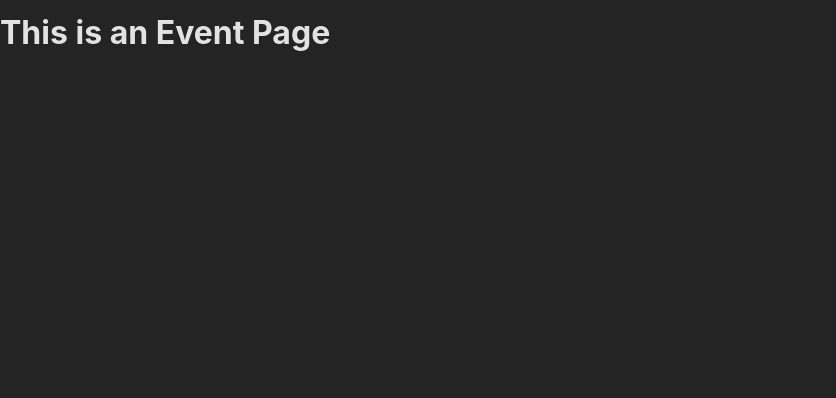
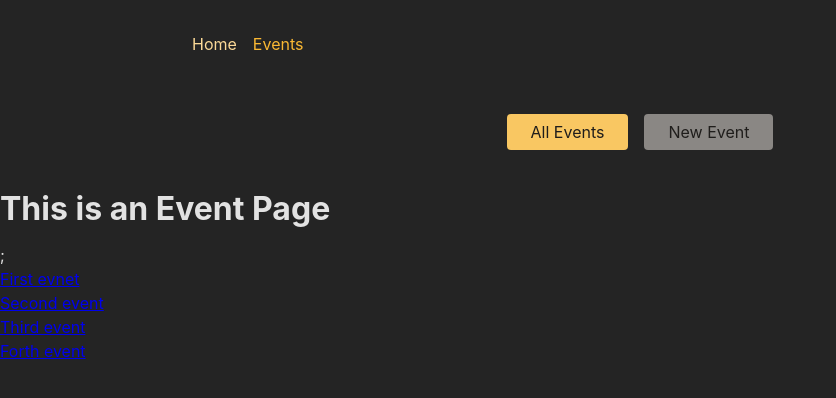
Before and after one commit to aniiaham/react_router_main, a React (Create React App) app: page /events in a window 1280 px wide. Shown: the top 398 px of the page, without its empty margins (0-836 px from the left). Built offline with nearby package versions, Linux system fonts and the light colour scheme.

Commit message:
all tasks are complited

```diff
--- a/src/App.js
+++ b/src/App.js
@@ -6,37 +6,52 @@
 //    - EventDetailPage
 //    - NewEventPage
 //    - EditEventPage
-// 2. Add routing & route definitions for these five pages
+//DONE
+// 2. Add routing & route definitions for these five pages //DONE
 //    - / => HomePage
 //    - /events => EventsPage
 //    - /events/<some-id> => EventDetailPage
 //    - /events/new => NewEventPage
 //    - /events/<some-id>/edit => EditEventPage
-// 3. Add a root layout that adds the <MainNavigation> component above all page components
-// 4. Add properly working links to the MainNavigation
-// 5. Ensure that the links in MainNavigation receive an "active" class when active
+// 3. Add a root layout that adds the <MainNavigation> component above all page components //DONE
+// 4. Add properly working links to the MainNavigation // DONE
+// 5. Ensure that the links in MainNavigation receive an "active" class when active //DONE
 // 6. Output a list of dummy events to the EventsPage
 //    Every list item should include a link to the respective EventDetailPage
 // 7. Output the ID of the selected event on the EventDetailPage
 // BONUS: Add another (nested) layout route that adds the <EventNavigation> component above all /events... page components
-import { createBrowserRouter, RouterProvider } from 'react-router-dom';
+import { createBrowserRouter, RouterProvider } from "react-router-dom";
 
-import HomePage from './pages/HomePage';
-import EventsPage from './pages/EventsPage';
-import EventDetailPage from './pages/EventDetailPage';
-import NewEventPage from './pages/NewEventPage';
-import EditEventPage from './pages/EditEventPage';
+import HomePage from "./pages/HomePage";
+import EventsPage from "./pages/EventsPage";
+import EventDetailPage from "./pages/EventDetailPage";
+import NewEventPage from "./pages/NewEventPage";
+import EditEventPage from "./pages/EditEventPage";
+import RootLayout from "./pages/Root";
+import EventsRoot from "./pages/EventsRoot";
 
 const router = createBrowserRouter([
-  { path: '/', element: <HomePage /> },
-  { path: '/events', element: <EventsPage /> },
-  { path: '/events/:eventsId', element: <EventDetailPage /> },
-  { path: '/events/new', element: <NewEventPage /> },
-  { path: '/events/id/edit', element: <EditEventPage />}
+  {
+    path: "/",
+    element: <RootLayout />,
+    children: [
+      { index: true, element: <HomePage /> },
+      {
+        path: "events",
+        element: <EventsRoot />,
+        children: [
+          { index: true, element: <EventsPage /> },
+          { path: ":eventId", element: <EventDetailPage /> },
+          { path: "new", element: <NewEventPage /> },
+          { path: ":eventsId/edit", element: <EditEventPage /> },
+        ],
+      },
+    ],
+  },
 ]);
 
 function App() {
-  return <RouterProvider router={router}/>
+  return <RouterProvider router={router} />;
 }
 
 export default App;
--- a/src/components/EventsNavigation.js
+++ b/src/components/EventsNavigation.js
@@ -1,4 +1,6 @@
-import classes from './EventsNavigation.module.css';
+import { NavLink } from "react-router-dom";
+
+import classes from "./EventsNavigation.module.css";
 
 function EventsNavigation() {
   return (
@@ -6,10 +8,25 @@ function EventsNavigation() {
       <nav>
         <ul className={classes.list}>
           <li>
-            <a href="/events">All Events</a>
+            <NavLink
+              to="/events"
+              className={({ isActive }) =>
+                isActive ? classes.active : undefined
+              }
+              end
+            >
+              All Events
+            </NavLink>
           </li>
           <li>
-            <a href="/events/new">New Event</a>
+            <NavLink
+              to="/events/new"
+              className={({ isActive }) =>
+                isActive ? classes.active : undefined
+              }
+            >
+              New Event
+            </NavLink>
           </li>
         </ul>
       </nav>
--- a/src/components/MainNavigation.js
+++ b/src/components/MainNavigation.js
@@ -1,4 +1,6 @@
-import classes from './MainNavigation.module.css';
+import { NavLink } from "react-router-dom";
+
+import classes from "./MainNavigation.module.css";
 
 function MainNavigation() {
   return (
@@ -6,10 +8,25 @@ function MainNavigation() {
       <nav>
         <ul className={classes.list}>
           <li>
-            <a>Home</a>
+            <NavLink
+              to="/"
+              className={({ isActive }) =>
+                isActive ? classes.active : undefined
+              }
+            >
+              Home
+            </NavLink>
           </li>
           <li>
-            <a>Events</a>
+            <NavLink
+              to="/events"
+              className={({ isActive }) =>
+                isActive ? classes.active : undefined
+              }
+              end
+            >
+              Events
+            </NavLink>
           </li>
         </ul>
       </nav>
--- a/src/pages/EventDetailPage.js
+++ b/src/pages/EventDetailPage.js
@@ -1,5 +1,13 @@
+import { useParams } from "react-router-dom";
+
 function EventDetailPage() {
-    return <h1>Event Detail Page</h1>
-};
+  const params = useParams();
+  return (
+    <>
+      <h1>Event Detail Page</h1>
+      <p>Event ID: {params.eventId}</p>
+    </>
+  );
+}
 
 export default EventDetailPage;
--- a/src/pages/EventsPage.js
+++ b/src/pages/EventsPage.js
@@ -1,5 +1,37 @@
+import { Link } from "react-router-dom";
+
+const DUMMY_EVENTS = [
+  {
+    id: "e1",
+    title: "First evnet",
+  },
+  {
+    id: "e2",
+    title: "Second event",
+  },
+  {
+    id: "e3",
+    title: "Third event",
+  },
+  {
+    id: "e4",
+    title: "Forth event",
+  },
+];
+
 function EventsPage() {
-    return <h1>This is an Event Page</h1>
-};
+  return (
+    <>
+      <h1>This is an Event Page</h1>;
+      <ul>
+        {DUMMY_EVENTS.map((event) => (
+          <li key={event.id}>
+            <Link to={event.id}>{event.title}</Link>
+          </li>
+        ))}
+      </ul>
+    </>
+  );
+}
 
 export default EventsPage;
--- /dev/null
+++ b/src/pages/EventsRoot.js
@@ -0,0 +1,12 @@
+import { Outlet } from 'react-router-dom';
+
+import EventsNavigation from '../components/EventsNavigation';
+
+function EventsRoot() {
+    return <>
+    <EventsNavigation />
+    <Outlet />
+    </>
+};
+
+export default EventsRoot;
--- /dev/null
+++ b/src/pages/Root.js
@@ -0,0 +1,14 @@
+import { Outlet } from "react-router-dom";
+
+import MainNavigation from "../components/MainNavigation";
+
+function RootLayout() {
+    return <>
+    <MainNavigation />
+    <main>
+        <Outlet />
+    </main>
+    </>
+};
+
+export default RootLayout;
```
